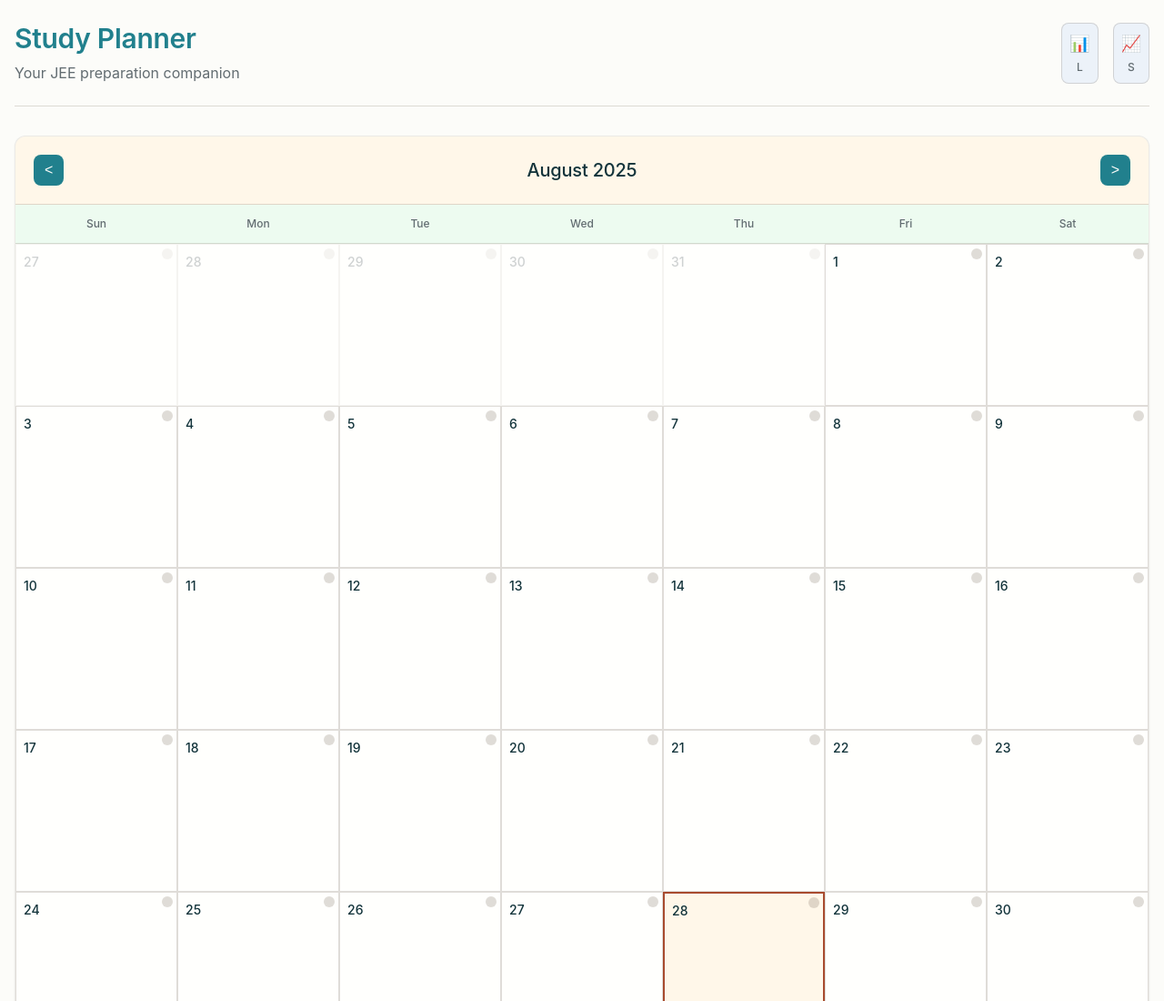
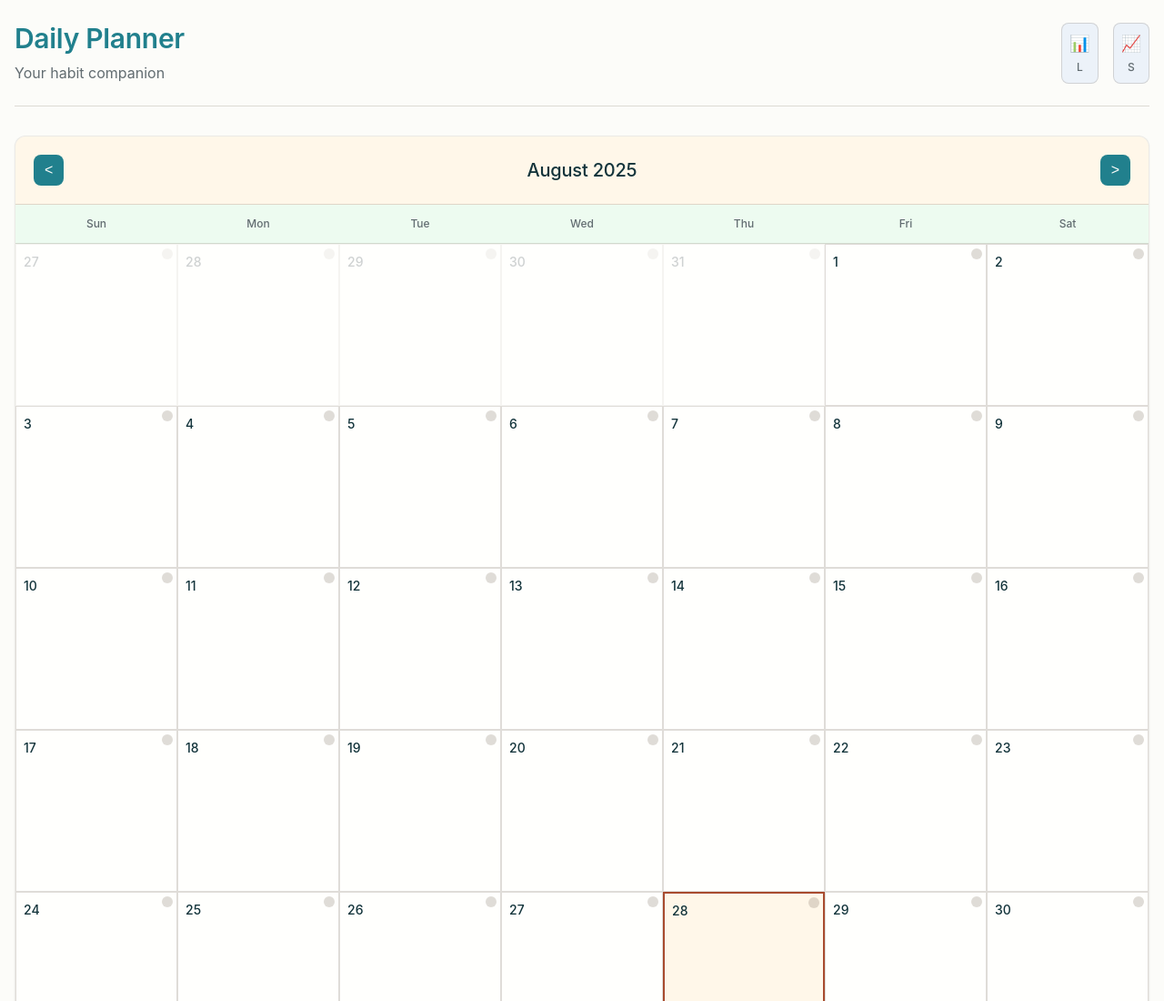
Before and after one commit to phantomvepic321/planner3204312312, a plain HTML site: page index.html in a window 1280 px wide. Shown: the top 1100 px of the page at 91% size. Drawn offline with Linux system fonts and the light colour scheme; a web font is replaced by a local one.

Commit message:
Update index.html

```diff
--- a/index.html
+++ b/index.html
@@ -3,7 +3,7 @@
 <head>
   <meta charset="UTF-8" />
   <meta name="viewport" content="width=device-width, initial-scale=1.0"/>
-  <title>Study Planner - JEE Preparation Tracker</title>
+  <title>Daily Planner - Daily Tracker</title>
   <link rel="stylesheet" href="style.css"/>
   <link rel="manifest" href="manifest.json"/>
   <meta name="theme-color" content="#218085"/>
@@ -12,8 +12,8 @@
   <div class="container">
     <header class="app-header">
       <div class="header-content">
-        <h1 class="app-title">Study Planner</h1>
-        <p class="app-tagline">Your JEE preparation companion</p>
+        <h1 class="app-title">Daily Planner</h1>
+        <p class="app-tagline">Your habit companion</p>
       </div>
       <div class="storage-indicators">
         <div class="storage-item">
```
